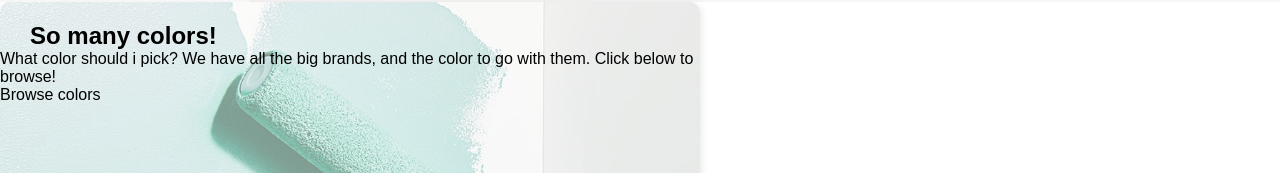
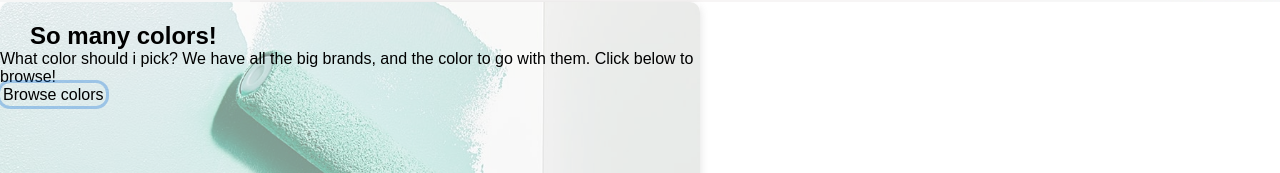
Before and after one commit to erikdalgrund/examen22, a React (Create React App) app: page / in a window 1280 px wide. Shown: the part 198-371 px from the top of the page. Built offline with nearby package versions, Linux system fonts and the light colour scheme; a web font is replaced by a local one.

Commit message:
examen[011] Chore: added some sass property

```diff
--- a/src/sass/abstracts/_variables.scss
+++ b/src/sass/abstracts/_variables.scss
@@ -4,3 +4,11 @@ $sm: 18px;
 $m: 24px;
 $l: 32px;
 $xl: 38px;
+
+
+//Backdrop
+$backdrop: rgb(247, 245, 245);
+
+// Boxshadow
+$cardPrimary: rgba(99, 99, 99, 0.2) 0px 2px 8px 0px;
+$info: rgba(3, 102, 214, 0.3) 0px 0px 0px 3px;
--- a/src/sass/components/_buttons.scss
+++ b/src/sass/components/_buttons.scss
@@ -0,0 +1,13 @@
+
+.button-info {
+    border-radius: 10px;
+    padding: 3px;
+    box-shadow: $info;
+    width: fit-content;
+    transition: 0.5s;
+    margin-top: 10px;
+
+    &:hover {
+        background-color: $backdrop; opacity: 0.8;
+    }
+}
```
Also changed, not shown: src/sass/cards/_cardprimary.scss (added, +8 -0 lines).
